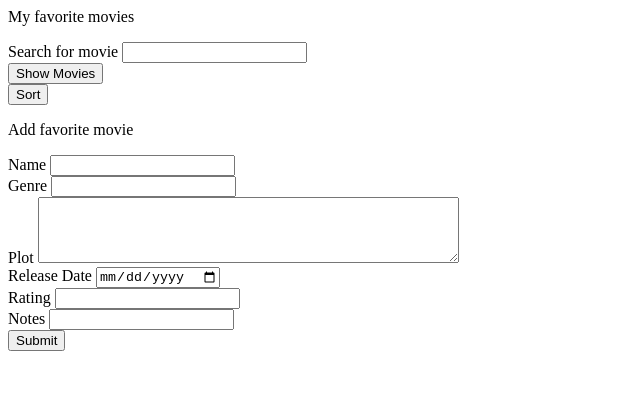
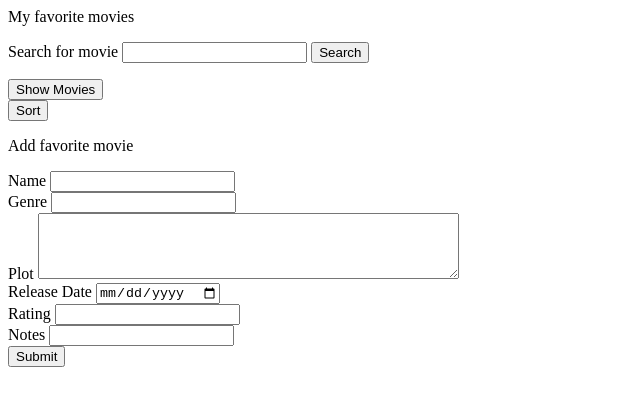
Before and after one commit to steven-mpawulo/final-assignment-tia, a website: page public/main.html in a window 1280 px wide. Shown: the whole page, without its empty margins (0-640 px from the left). Drawn offline with nearby package versions, Linux system fonts and the light colour scheme.

Commit message:
works on searchig movie by name

```diff
--- a/controllers/searchMovieByName.js
+++ b/controllers/searchMovieByName.js
@@ -2,7 +2,8 @@ const con = require("../db/db");
 
 // controller to search movie by name
 const searchMovieByName = (req, res) => {
-    const { name } = req.body;
+    const name = req.query.name;
+    console.log(name);
 
     if (name) {
         const sql = "SELECT * FROM movies WHERE name = ?";
--- a/public/main.html
+++ b/public/main.html
@@ -11,7 +11,10 @@
     <div class="search-movie">
         <label for="search">Search for movie</label>
         <input type="text" id="search" name="search" >
+        <button onclick="searchMovieByName()">Search</button>
+        <ul id="movie"></ul>
     </div>
+
     <button onclick="getMovies()">Show Movies</button>
     <div class="movies-container">
         <button onclick="getMovies(sort=true)">Sort</button>
--- a/public/main.js
+++ b/public/main.js
@@ -22,7 +22,7 @@ const addMovie = async () => {
             releaseDate.value = "";
             rating.value = "";
             notes.value = "";
-             alert("movie added successfully");
+            alert("movie added successfully");
 
         }).catch(function (err) {
             console.log(err);
@@ -41,7 +41,7 @@ const getMovies = async (sort = false) => {
     }
     let moviesList = document.getElementById('movies');
 
-     await axios.get(`http://localhost:8000/api/v1/${endpoint}`).then(function(response) {
+    await axios.get(`http://localhost:8000/api/v1/${endpoint}`).then(function (response) {
         // console.log(response.data);
         const movies = response.data.movies;
         movies.forEach((movie) => {
@@ -75,3 +75,44 @@ const getMovies = async (sort = false) => {
         alert("Failed to fetch movies");
     });
 }
+
+const searchMovieByName = async () => {
+    let name = document.getElementById('search').value;
+    console.log(name);
+
+    if (name) {
+        await axios.get(`http://localhost:8000/api/v1/movies/search?name=${name}`).then(function (response) {
+            // console.log(response.data);
+            const movie = response.data.movie;
+            let movieList = document.getElementById('movie');
+            let li = document.createElement('li');
+            let name = document.createElement('p');
+            let genre = document.createElement('p');
+            let plot = document.createElement('p');
+            let releaseDate = document.createElement('p');
+            let rating = document.createElement('p');
+            let notes = document.createElement('p');
+            let movieContainer = document.createElement('div');
+            name.innerText = `Name: ${movie.name}`;
+            genre.innerText = `Genre: ${movie.genre}`;
+            plot.innerText = `Plot: ${movie.plot}`;
+            releaseDate.innerText = `Release Date: ${movie.release_date}`;
+            rating.innerText = `Rating: ${movie.rating}`;
+            notes.innerText = `Notes: ${movie.notes}`;
+            movieContainer.appendChild(name);
+            movieContainer.appendChild(genre);
+            movieContainer.appendChild(plot);
+            movieContainer.appendChild(releaseDate);
+            movieContainer.appendChild(rating);
+            movieContainer.appendChild(notes);
+            li.appendChild(movieContainer);
+            movieList.appendChild(li);
+
+        }).catch(function (err) {
+            console.log(err);
+            alert("Failed to fetch movie");
+        });
+    } else {
+        alert("please provide a movie name");
+    }
+}
```
